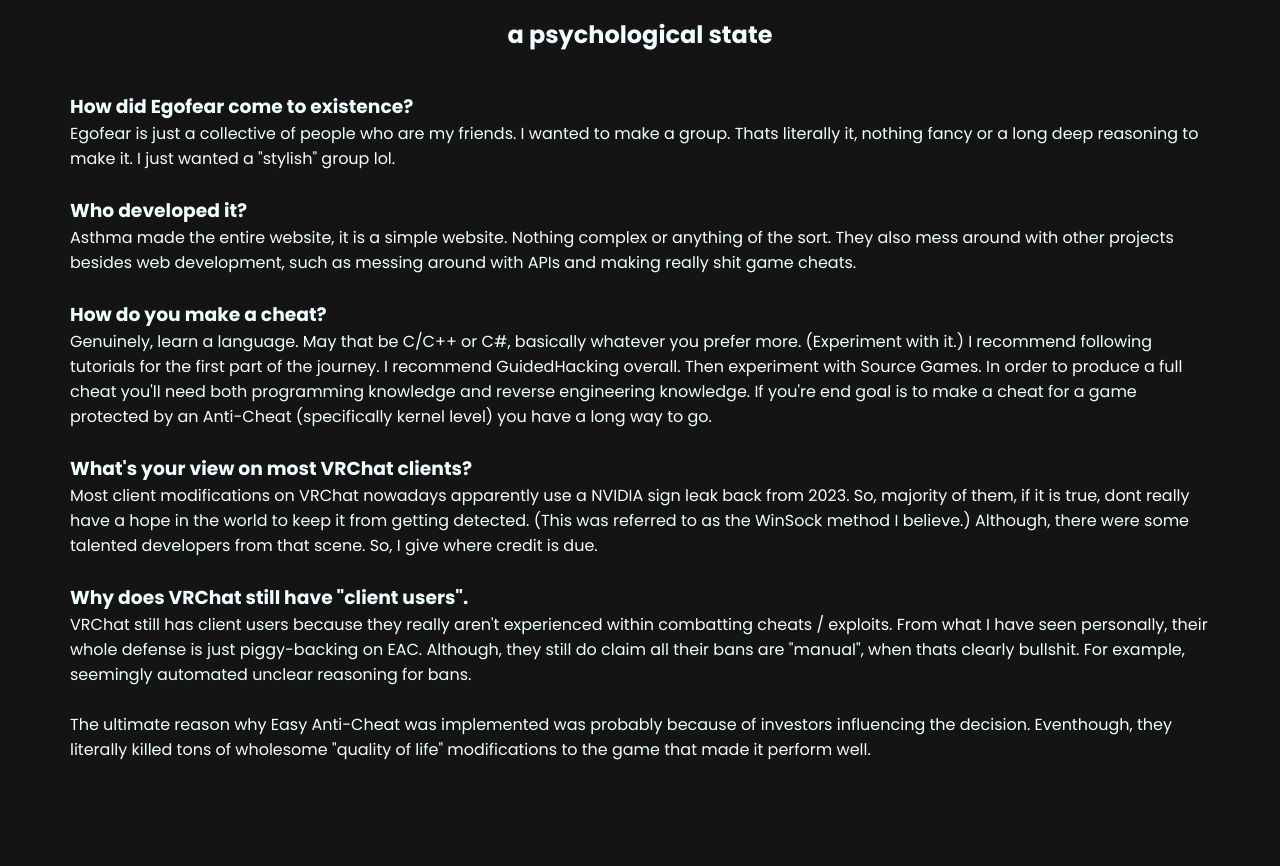
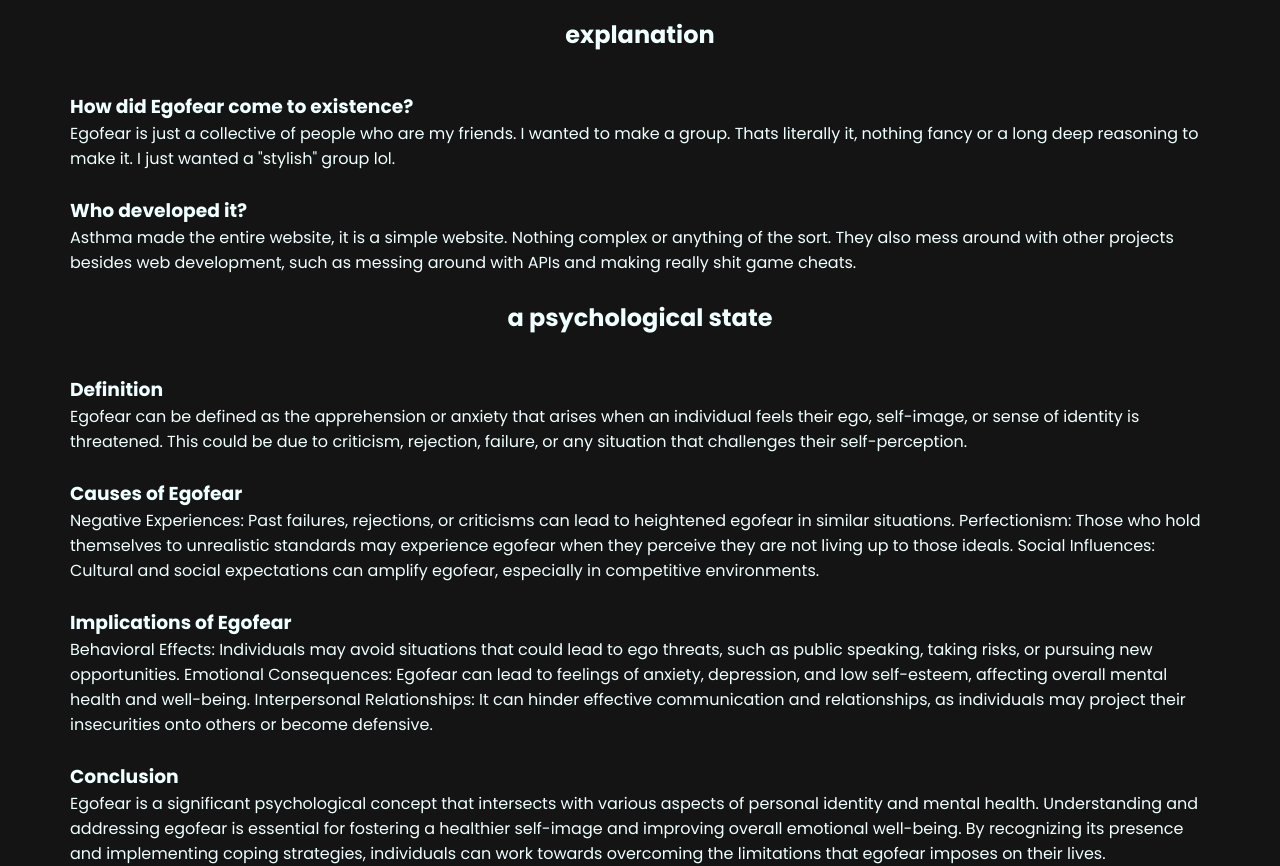
Before and after one commit to svkxx/egofear, a plain HTML site: page faq/index.html in a window 1280 px wide. Shown: the part 191-1057 px from the top of the page. Before the commit the page ends 978 px from the top, so only its background shows below. Drawn offline with Linux system fonts and the light colour scheme; a web font is replaced by a local one.

Commit message:
Update index.html

```diff
--- a/faq/index.html
+++ b/faq/index.html
@@ -24,7 +24,7 @@
             <h1>Egofear</h1>
         </div>
         <div class="desc-text">
-            <h2>a psychological state</h2>
+            <h2>explanation</h2>
             <br>
             <br>
             <br>
@@ -41,24 +41,34 @@
         <p>Asthma made the entire website, it is a simple website. Nothing complex or anything of the sort. They also mess around with other projects besides web development, such as messing around with APIs and making really shit game cheats.
         </p>
         <br>
-        <h3>How do you make a cheat?</h3>
-        <p>
-            Genuinely, learn a language. May that be C/C++ or C#, basically whatever you prefer more. (Experiment with it.) I recommend following tutorials for the first part of the journey. I recommend GuidedHacking overall. Then experiment with Source Games. In order to produce a full cheat you'll need both programming knowledge and reverse engineering knowledge. If you're end goal is to make a cheat for a game protected by an Anti-Cheat (specifically kernel level) you have a long way to go.
-        </p>
-        <br>
-        <h3>What's your view on most VRChat clients?</h3>
-        <p>
-            Most client modifications on VRChat nowadays apparently use a NVIDIA sign leak back from 2023. So, majority of them, if it is true, dont really have a hope in the world to keep it from getting detected. (This was referred to as the WinSock method I believe.) Although, there were some talented developers from that scene. So, I give where credit is due.
-        </p>
-        <br>
-        <h3>Why does VRChat still have "client users".</h3>
-        <p>
-            VRChat still has client users because they really aren't experienced within combatting cheats / exploits. From what I have seen personally, their whole defense is just piggy-backing on EAC. Although, they still do claim all their bans are "manual", when thats clearly bullshit. For example, seemingly automated unclear reasoning for bans.
+        <div class="desc-text">
+            <h2>a psychological state</h2>
             <br>
             <br>
-            The ultimate reason why Easy Anti-Cheat was implemented was probably because of investors influencing the decision. Eventhough, they literally killed tons of wholesome "quality of life" modifications to the game that made it perform well.
-        </p>
-        <br>
+            <br>
+        </div>
+        <div class="explain">
+            <p>
+                <h3>Definition</h3>
+                Egofear can be defined as the apprehension or anxiety that arises when an individual feels their ego, self-image, or sense of identity is threatened. This could be due to criticism, rejection, failure, or any situation that challenges their self-perception.
+                <br>
+                <br>
+                <h3>Causes of Egofear</h3>
+                Negative Experiences: Past failures, rejections, or criticisms can lead to heightened egofear in similar situations.
+                Perfectionism: Those who hold themselves to unrealistic standards may experience egofear when they perceive they are not living up to those ideals.
+                Social Influences: Cultural and social expectations can amplify egofear, especially in competitive environments.
+                <br>
+                <br>
+                <h3>Implications of Egofear</h3>
+                Behavioral Effects: Individuals may avoid situations that could lead to ego threats, such as public speaking, taking risks, or pursuing new opportunities.
+                Emotional Consequences: Egofear can lead to feelings of anxiety, depression, and low self-esteem, affecting overall mental health and well-being.
+                Interpersonal Relationships: It can hinder effective communication and relationships, as individuals may project their insecurities onto others or become defensive.
+                <br>
+                <br>
+                <h3>Conclusion</h3>
+                Egofear is a significant psychological concept that intersects with various aspects of personal identity and mental health. Understanding and addressing egofear is essential for fostering a healthier self-image and improving overall emotional well-being. By recognizing its presence and implementing coping strategies, individuals can work towards overcoming the limitations that egofear imposes on their lives.
+            </p>
+        </div>
     </div>
 
 </body>
```
